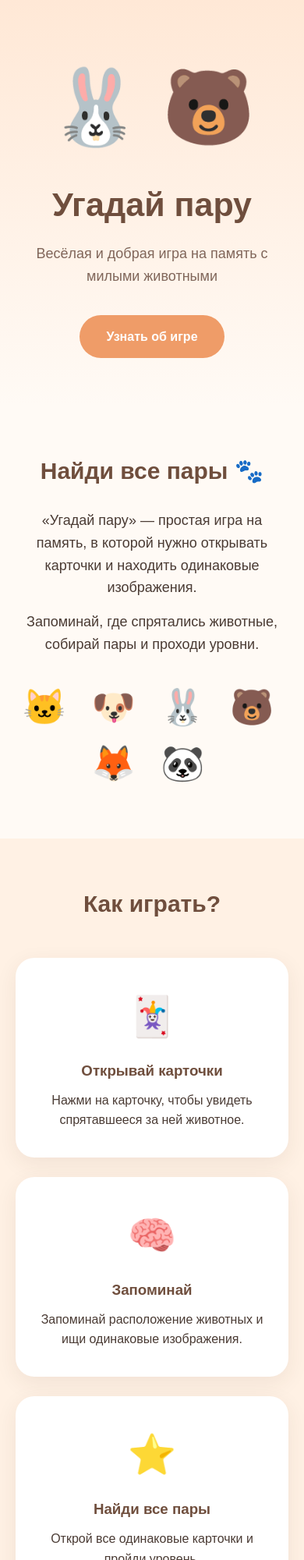
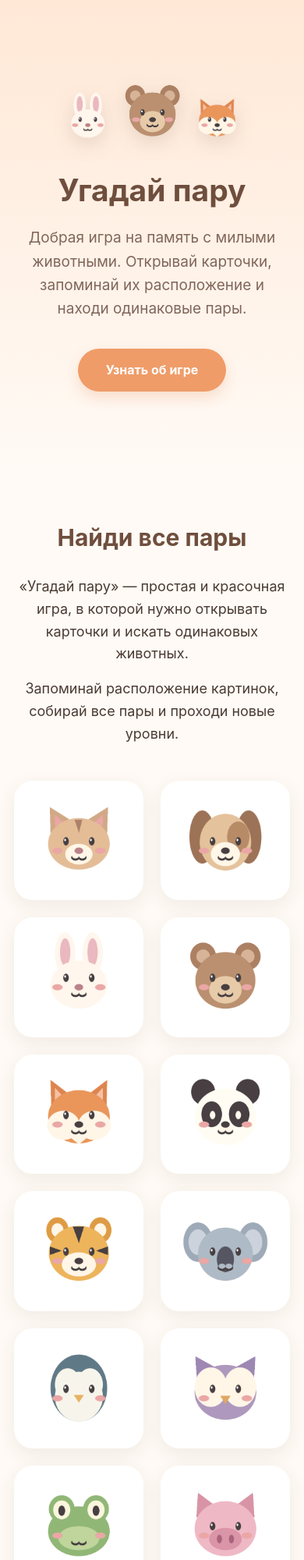
Before and after one commit to Nytik2002/guess-pair, a plain HTML site: page index.html in a window 390 px wide. Shown: the top 2000 px of the page at 78% size. Drawn offline with Linux system fonts and the light colour scheme.

Commit message:
Update index.html

```diff
--- a/index.html
+++ b/index.html
@@ -1,5 +1,6 @@
 <!DOCTYPE html>
 <html lang="ru">
+
 <head>
     <meta charset="UTF-8">
 
@@ -7,7 +8,7 @@
           content="width=device-width, initial-scale=1.0">
 
     <meta name="description"
-          content="Угадай пару — добрая игра на память с милыми животными.">
+          content="Угадай пару — добрая игра на память с милыми животными. Открывай карточки, запоминай изображения и находи одинаковые пары.">
 
     <title>Угадай пару</title>
 
@@ -24,14 +25,25 @@
         }
 
         body {
-            font-family: Arial, sans-serif;
+            font-family:
+                -apple-system,
+                BlinkMacSystemFont,
+                "Segoe UI",
+                Arial,
+                sans-serif;
+
             background: #fffaf5;
             color: #4a3b34;
             line-height: 1.6;
         }
 
+
+        /* ========================================
+           HERO
+           ======================================== */
+
         header {
-            min-height: 600px;
+            min-height: 680px;
 
             display: flex;
             align-items: center;
@@ -39,7 +51,7 @@
 
             text-align: center;
 
-            padding: 60px 20px;
+            padding: 70px 20px;
 
             background:
                 linear-gradient(
@@ -50,30 +62,61 @@
         }
 
         .hero {
-            max-width: 750px;
+            max-width: 850px;
         }
 
-        .animal-icon {
-            font-size: 95px;
-            margin-bottom: 15px;
+        .hero-animals {
+            display: flex;
+            justify-content: center;
+            align-items: end;
+
+            gap: 18px;
+
+            margin-bottom: 30px;
+        }
+
+        .hero-animal {
+            width: 110px;
+            height: 110px;
+
+            object-fit: contain;
+
+            filter:
+                drop-shadow(
+                    0 8px 12px
+                    rgba(82, 55, 40, 0.14)
+                );
+        }
+
+        .hero-animal.center {
+            width: 145px;
+            height: 145px;
         }
 
         h1 {
             font-size: 58px;
+
             color: #6f4e3d;
+
             margin-bottom: 15px;
         }
 
         .subtitle {
+            max-width: 650px;
+
+            margin:
+                0 auto
+                35px;
+
             font-size: 22px;
+
             color: #80665a;
-            margin-bottom: 35px;
         }
 
         .button {
             display: inline-block;
 
-            padding: 15px 34px;
+            padding: 15px 36px;
 
             background: #ef9c68;
             color: white;
@@ -81,18 +124,28 @@
             border-radius: 30px;
 
             text-decoration: none;
-            font-weight: bold;
+
+            font-weight: 700;
+
+            box-shadow:
+                0 8px 18px
+                rgba(222, 127, 75, 0.22);
 
             transition: 0.2s;
         }
 
         .button:hover {
-            transform: translateY(-2px);
-            background: #e58b54;
+            transform: translateY(-3px);
+            background: #e88c55;
         }
 
+
+        /* ========================================
+           COMMON
+           ======================================== */
+
         section {
-            padding: 80px 20px;
+            padding: 85px 20px;
         }
 
         .light {
@@ -100,22 +153,74 @@
         }
 
         .container {
-            max-width: 1000px;
+            max-width: 1050px;
             margin: 0 auto;
             text-align: center;
         }
 
         h2 {
             font-size: 36px;
+
             color: #6f4e3d;
+
             margin-bottom: 25px;
         }
 
         .container > p {
             max-width: 760px;
-            margin: 0 auto 15px;
+
+            margin:
+                0 auto
+                16px;
+
             font-size: 18px;
         }
+
+
+        /* ========================================
+           ANIMAL GALLERY
+           ======================================== */
+
+        .animal-gallery {
+            display: grid;
+
+            grid-template-columns:
+                repeat(6, 1fr);
+
+            gap: 22px;
+
+            margin-top: 45px;
+        }
+
+        .animal {
+            background: white;
+
+            padding: 18px;
+
+            border-radius: 24px;
+
+            box-shadow:
+                0 7px 24px
+                rgba(80, 55, 40, 0.08);
+
+            transition: 0.2s;
+        }
+
+        .animal:hover {
+            transform: translateY(-5px);
+        }
+
+        .animal img {
+            width: 100%;
+            height: 110px;
+
+            object-fit: contain;
+        }
+
+
+        /* ========================================
+           HOW TO PLAY
+           ======================================== */
 
         .cards {
             display: grid;
@@ -140,21 +245,31 @@
                 rgba(80, 55, 40, 0.08);
         }
 
-        .card-icon {
-            font-size: 50px;
-            margin-bottom: 15px;
+        .card img {
+            width: 100px;
+            height: 100px;
+
+            object-fit: contain;
+
+            margin-bottom: 18px;
         }
 
         .card h3 {
             color: #6f4e3d;
+
             margin-bottom: 10px;
+
+            font-size: 22px;
         }
 
-        .animals {
-            font-size: 45px;
-            margin-top: 30px;
-            letter-spacing: 10px;
+        .card p {
+            color: #6b5a51;
         }
+
+
+        /* ========================================
+           FEATURES
+           ======================================== */
 
         .features {
             display: grid;
@@ -170,7 +285,7 @@
         .feature {
             background: white;
 
-            padding: 22px;
+            padding: 23px;
 
             border-radius: 18px;
 
@@ -181,32 +296,59 @@
                 rgba(80, 55, 40, 0.07);
         }
 
+
+        /* ========================================
+           SUPPORT
+           ======================================== */
+
         .email {
             display: inline-block;
 
             margin-top: 20px;
 
+            padding: 12px 24px;
+
+            background: white;
+
+            border-radius: 25px;
+
             color: #a45f38;
+
+            text-decoration: none;
 
             font-size: 18px;
 
-            font-weight: bold;
+            font-weight: 700;
+
+            box-shadow:
+                0 5px 18px
+                rgba(80, 55, 40, 0.08);
         }
+
+
+        /* ========================================
+           PRIVACY
+           ======================================== */
 
         .privacy {
             display: inline-block;
 
-            margin-top: 15px;
+            margin-top: 18px;
 
             color: #a45f38;
 
-            font-weight: bold;
+            font-weight: 700;
         }
+
+
+        /* ========================================
+           FOOTER
+           ======================================== */
 
         footer {
             text-align: center;
 
-            padding: 35px 20px;
+            padding: 38px 20px;
 
             background: #6f4e3d;
 
@@ -214,26 +356,45 @@
         }
 
         footer p {
-            margin: 5px;
+            margin: 4px;
         }
 
 
-        @media (max-width: 750px) {
+        /* ========================================
+           MOBILE
+           ======================================== */
+
+        @media (max-width: 800px) {
 
             header {
-                min-height: 520px;
+                min-height: 600px;
             }
 
             h1 {
-                font-size: 43px;
+                font-size: 45px;
             }
 
             .subtitle {
-                font-size: 18px;
+                font-size: 19px;
             }
 
             h2 {
                 font-size: 30px;
+            }
+
+            .hero-animal {
+                width: 80px;
+                height: 80px;
+            }
+
+            .hero-animal.center {
+                width: 105px;
+                height: 105px;
+            }
+
+            .animal-gallery {
+                grid-template-columns:
+                    repeat(3, 1fr);
             }
 
             .cards {
@@ -244,8 +405,36 @@
                 grid-template-columns: 1fr;
             }
 
+        }
+
+
+        @media (max-width: 480px) {
+
+            .hero-animals {
+                gap: 8px;
+            }
+
+            .hero-animal {
+                width: 65px;
+                height: 65px;
+            }
+
+            .hero-animal.center {
+                width: 85px;
+                height: 85px;
+            }
+
+            h1 {
+                font-size: 39px;
+            }
+
+            .animal-gallery {
+                grid-template-columns:
+                    repeat(2, 1fr);
+            }
+
             section {
-                padding: 60px 20px;
+                padding: 65px 18px;
             }
 
         }
@@ -261,24 +450,52 @@
 
     <div class="hero">
 
-        <div class="animal-icon">
-            🐰 🐻
+        <div class="hero-animals">
+
+            <img
+                src="Bunny.png"
+                alt="Зайчик"
+                class="hero-animal"
+            >
+
+            <img
+                src="Bear.png"
+                alt="Медвежонок"
+                class="hero-animal center"
+            >
+
+            <img
+                src="Fox.png"
+                alt="Лисёнок"
+                class="hero-animal"
+            >
+
         </div>
 
-        <h1>Угадай пару</h1>
+
+        <h1>
+            Угадай пару
+        </h1>
+
 
         <p class="subtitle">
-            Весёлая и добрая игра на память
-            с милыми животными
+            Добрая игра на память с милыми животными.
+            Открывай карточки, запоминай их расположение
+            и находи одинаковые пары.
         </p>
 
-        <a href="#about" class="button">
+
+        <a
+            href="#about"
+            class="button"
+        >
             Узнать об игре
         </a>
 
     </div>
 
 </header>
+
 
 
 <main>
@@ -288,21 +505,72 @@
 
     <div class="container">
 
-        <h2>Найди все пары 🐾</h2>
+        <h2>
+            Найди все пары
+        </h2>
 
         <p>
-            «Угадай пару» — простая игра на память,
+            «Угадай пару» — простая и красочная игра,
             в которой нужно открывать карточки
-            и находить одинаковые изображения.
+            и искать одинаковых животных.
         </p>
 
         <p>
-            Запоминай, где спрятались животные,
-            собирай пары и проходи уровни.
+            Запоминай расположение картинок,
+            собирай все пары и проходи новые уровни.
         </p>
 
-        <div class="animals">
-            🐱 🐶 🐰 🐻 🦊 🐼
+
+        <div class="animal-gallery">
+
+            <div class="animal">
+                <img src="Cat.png" alt="Кот">
+            </div>
+
+            <div class="animal">
+                <img src="Puppy.png" alt="Щенок">
+            </div>
+
+            <div class="animal">
+                <img src="Bunny.png" alt="Зайчик">
+            </div>
+
+            <div class="animal">
+                <img src="Bear.png" alt="Медведь">
+            </div>
+
+            <div class="animal">
+                <img src="Fox.png" alt="Лиса">
+            </div>
+
+            <div class="animal">
+                <img src="Panda.png" alt="Панда">
+            </div>
+
+            <div class="animal">
+                <img src="Tiger.png" alt="Тигр">
+            </div>
+
+            <div class="animal">
+                <img src="Koala.png" alt="Коала">
+            </div>
+
+            <div class="animal">
+                <img src="Penguin.png" alt="Пингвин">
+            </div>
+
+            <div class="animal">
+                <img src="Owl.png" alt="Сова">
+            </div>
+
+            <div class="animal">
+                <img src="Frog.png" alt="Лягушка">
+            </div>
+
+            <div class="animal">
+                <img src="Pig.png" alt="Поросёнок">
+            </div>
+
         </div>
 
     </div>
@@ -315,64 +583,72 @@
 
     <div class="container">
 
-        <h2>Как играть?</h2>
+        <h2>
+            Как играть?
+        </h2>
+
 
         <div class="cards">
 
+
             <div class="card">
 
-                <div class="card-icon">
-                    🃏
-                </div>
+                <img
+                    src="Bunny.png"
+                    alt="Карточка с зайчиком"
+                >
 
                 <h3>
                     Открывай карточки
                 </h3>
 
                 <p>
-                    Нажми на карточку,
-                    чтобы увидеть спрятавшееся
-                    за ней животное.
+                    Нажимай на закрытые карточки,
+                    чтобы увидеть спрятавшихся животных.
                 </p>
 
             </div>
 
 
+
             <div class="card">
 
-                <div class="card-icon">
-                    🧠
-                </div>
+                <img
+                    src="Panda.png"
+                    alt="Карточка с пандой"
+                >
 
                 <h3>
                     Запоминай
                 </h3>
 
                 <p>
-                    Запоминай расположение
-                    животных и ищи
-                    одинаковые изображения.
+                    Запоминай, где находятся животные,
+                    чтобы быстрее найти одинаковые пары.
                 </p>
 
             </div>
 
 
+
             <div class="card">
 
-                <div class="card-icon">
-                    ⭐
-                </div>
+                <img
+                    src="Fox.png"
+                    alt="Карточка с лисёнком"
+                >
 
                 <h3>
                     Найди все пары
                 </h3>
 
                 <p>
-                    Открой все одинаковые
-                    карточки и пройди уровень.
+                    Собери все одинаковые карточки
+                    и заверши уровень.
                 </p>
 
             </div>
+
 
         </div>
 
@@ -390,10 +666,11 @@
             Почему играть интересно?
         </h2>
 
+
         <div class="features">
 
             <div class="feature">
-                🐻 Милые животные
+                🐾 Милые животные
             </div>
 
             <div class="feature">
@@ -401,7 +678,7 @@
             </div>
 
             <div class="feature">
-                🎨 Красочное оформление
+                🎨 Яркое оформление
             </div>
 
             <div class="feature">
@@ -433,10 +710,11 @@
         </h2>
 
         <p>
-            Если у вас возник вопрос,
+            Если у вас появился вопрос,
             предложение или проблема с игрой,
             напишите разработчику.
         </p>
+
 
         <a
             class="email"
@@ -461,9 +739,9 @@
 
         <p>
             Информация об использовании данных
-            доступна в политике конфиденциальности
-            игры.
+            доступна в политике конфиденциальности игры.
         </p>
+
 
         <a
             class="privacy"
@@ -495,4 +773,5 @@
 
 
 </body>
+
 </html>
```
